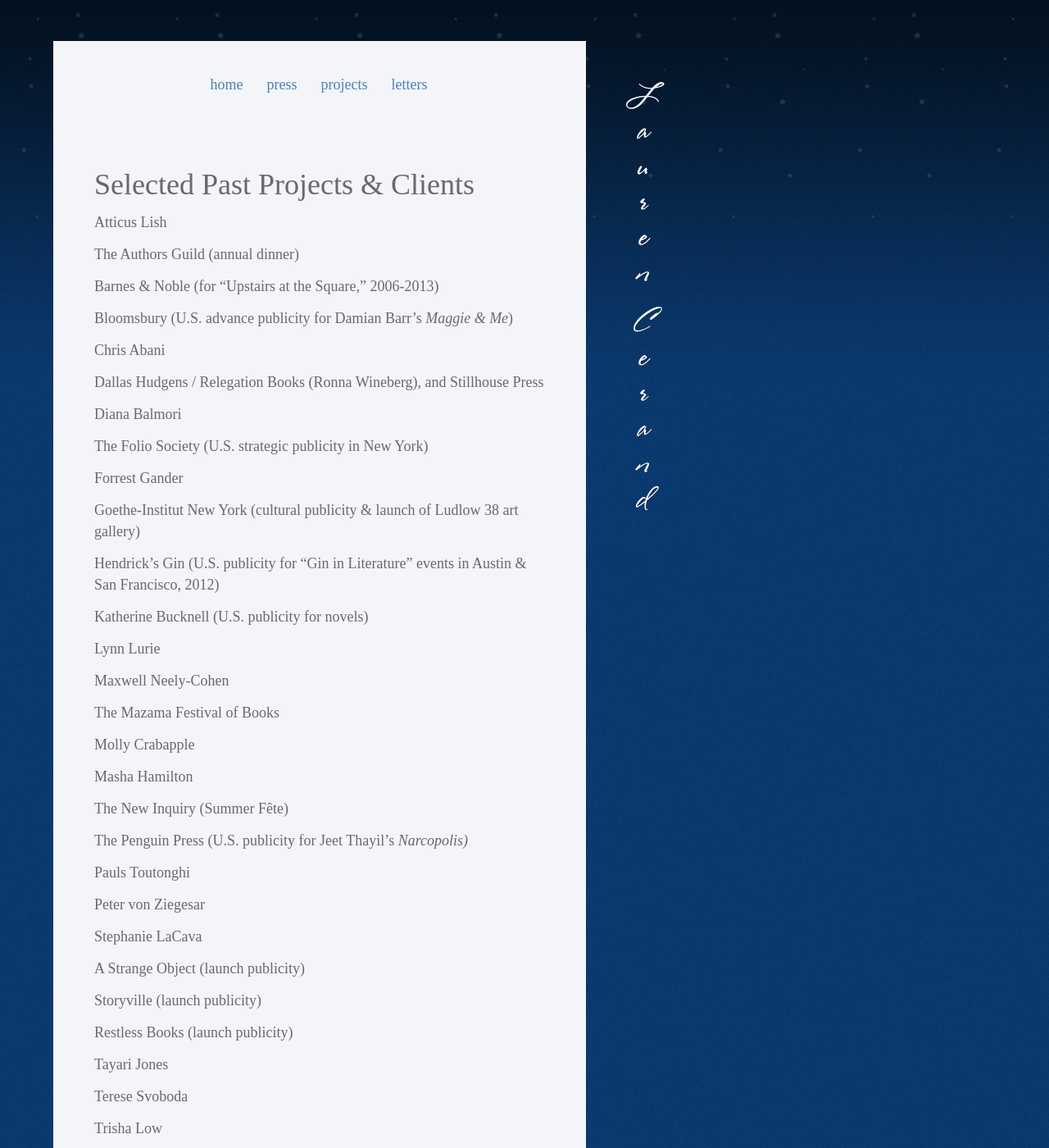
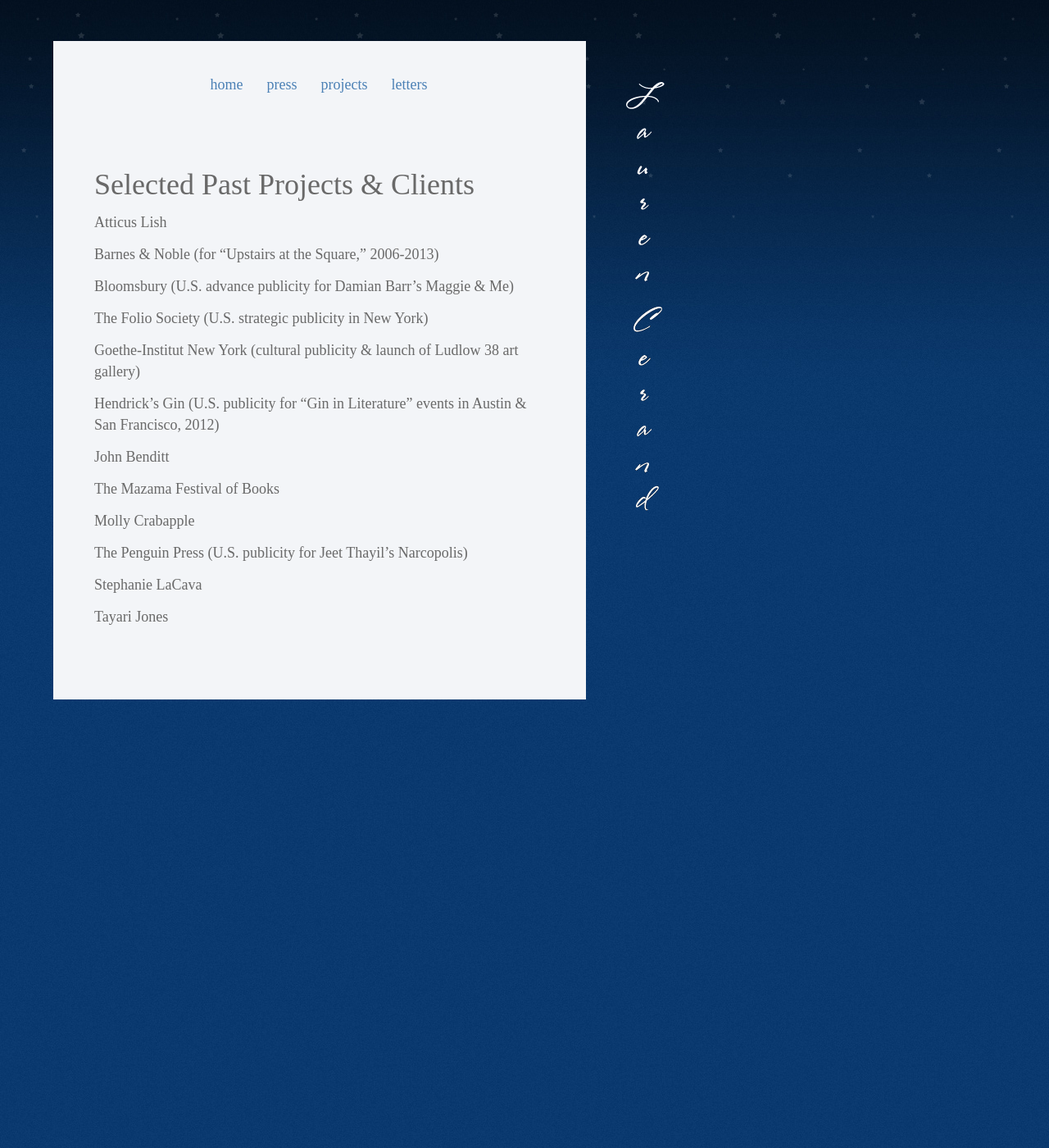
Before and after one commit to sonnetmedia/laurencerand.com, a Jekyll site: the page built from _pages/projects.md, in a window 1280 px wide and 1400 px high. Shown: the whole window at 82% size. Built offline with Jekyll 4.4.1, drawn with Linux system fonts in a browser that asks for light colours.

Commit message:
Updated '/_pages/projects.md' via CloudCannon

```diff
--- a/_pages/projects.md
+++ b/_pages/projects.md
@@ -2,60 +2,29 @@
 title: "Selected Past Projects & Clients"
 permalink: "/projects/"
 ---
+
 Atticus Lish
 
-The Authors Guild (annual dinner)
+Barnes & Noble (for “Upstairs at the Square,” 2006-2013)
 
-Barnes & Noble (for &#8220;Upstairs at the Square,&#8221; 2006-2013)
+Bloomsbury (U.S. advance publicity for Damian Barr’s Maggie & Me)
 
-Bloomsbury (U.S. advance publicity for Damian Barr&#8217;s *Maggie & Me*)
-
-Chris Abani
-
-Dallas Hudgens / Relegation Books (Ronna Wineberg), and Stillhouse Press
-
-Diana Balmori
-
-The Folio Society (U.S. strategic publicity in New York)
-
-Forrest Gander
+The Folio Society (U.S. strategic publicity in New York)
 
 Goethe-Institut New York (cultural publicity & launch of Ludlow 38 art gallery)
 
-Hendrick&#8217;s Gin (U.S. publicity for &#8220;Gin in Literature&#8221; events in Austin & San Francisco, 2012)
+Hendrick’s Gin (U.S. publicity for “Gin in Literature” events in Austin & San Francisco, 2012)
 
-Katherine Bucknell (U.S. publicity for novels)
-
-Lynn Lurie
-
-Maxwell Neely-Cohen
+John Benditt
 
 The Mazama Festival of Books
 
 Molly Crabapple
 
-Masha Hamilton
-
-The New Inquiry (Summer Fête)
-
-The Penguin Press (U.S. publicity for Jeet Thayil&#8217;s *Narcopolis)*
-
-Pauls Toutonghi
-
-Peter von Ziegesar
+The Penguin Press (U.S. publicity for Jeet Thayil’s Narcopolis)
 
 Stephanie LaCava
 
-A Strange Object (launch publicity)
-
-Storyville (launch publicity)
-
-Restless Books (launch publicity)
-
 Tayari Jones
 
-Terese Svoboda
-
-Trisha Low
-
 &nbsp;
```
